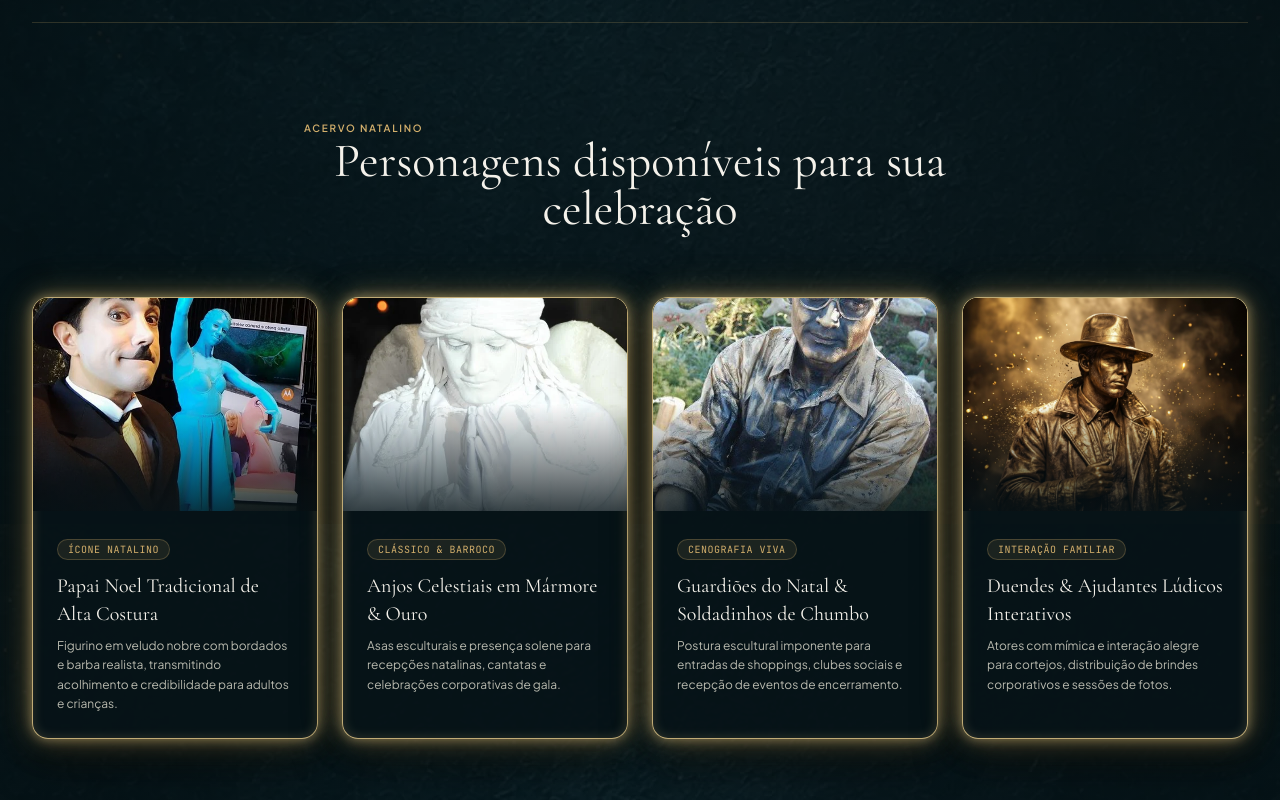
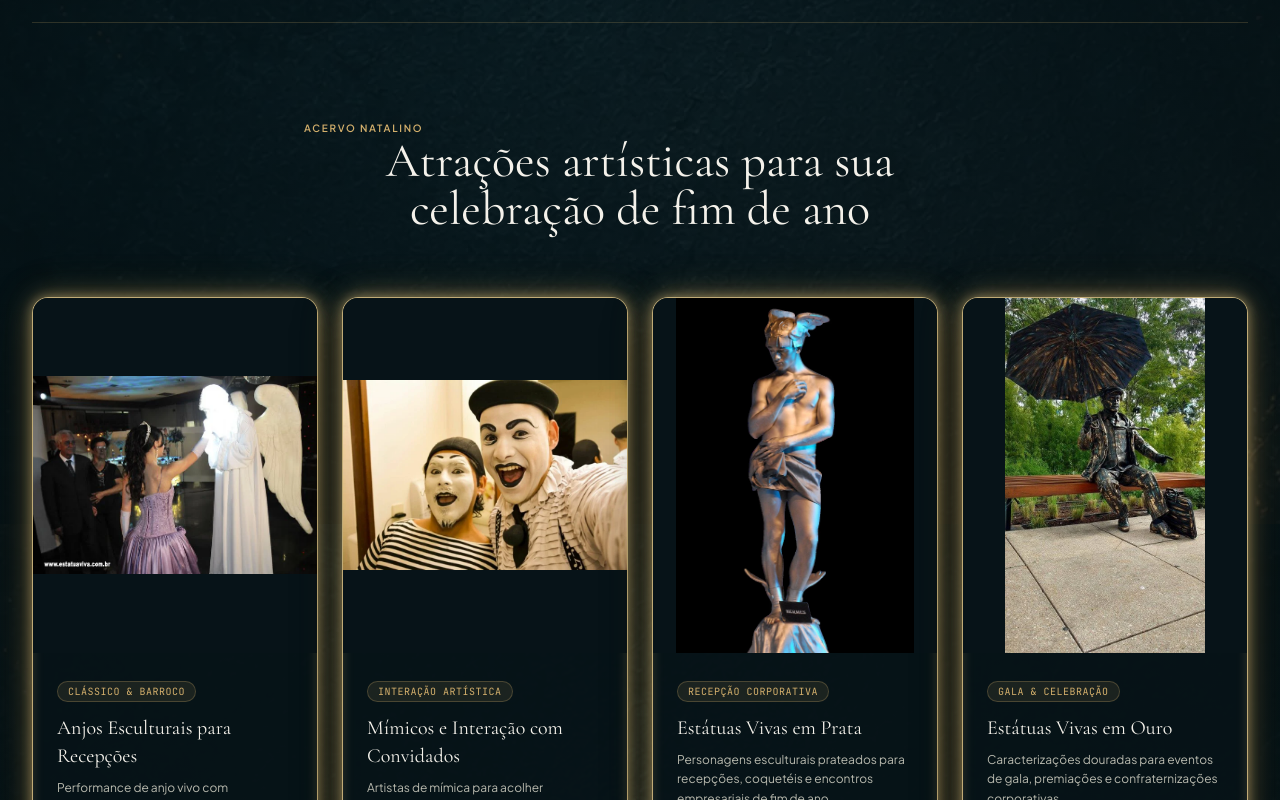
Before and after one commit to mslol21/estatua-viva, a Next.js app: page /natal in a window 1280 px wide. Shown: the part 1780-2580 px from the top of the page. Built offline with nearby package versions, Linux system fonts and the light colour scheme; no server answers.

Commit message:
fix: align Christmas offer cards with actual artist photos and preserve image framing

```diff
--- a/src/app/natal/page.tsx
+++ b/src/app/natal/page.tsx
@@ -59,28 +59,28 @@ const natalVideos = [
 
 const natalCharacters = [
   {
-    name: 'Papai Noel Tradicional de Alta Costura',
-    category: 'Ícone Natalino',
-    desc: 'Figurino em veludo nobre com bordados e barba realista, transmitindo acolhimento e credibilidade para adultos e crianças.',
-    img: '/portfolio/diversas.webp',
+    name: 'Anjos Esculturais para Recepções',
+    category: 'Clássico & Barroco',
+    desc: 'Performance de anjo vivo com caracterização branca, indicada para recepções e celebrações de fim de ano.',
+    img: '/images/estatuas-vivas/estatua-viva-anjo-branco-1.webp',
   },
   {
-    name: 'Anjos Celestiais em Mármore & Ouro',
-    category: 'Clássico & Barroco',
-    desc: 'Asas esculturais e presença solene para recepções natalinas, cantatas e celebrações corporativas de gala.',
-    img: '/portfolio/branca.webp',
+    name: 'Mímicos e Interação com Convidados',
+    category: 'Interação Artística',
+    desc: 'Artistas de mímica para acolher participantes, criar interações leves e momentos fotográficos durante a confraternização.',
+    img: '/images/personagens/mimicos-1-768x512.webp',
   },
   {
-    name: 'Guardiões do Natal & Soldadinhos de Chumbo',
-    category: 'Cenografia Viva',
-    desc: 'Postura escultural imponente para entradas de shoppings, clubes sociais e recepção de eventos de encerramento.',
-    img: '/portfolio/ouro.webp',
+    name: 'Estátuas Vivas em Prata',
+    category: 'Recepção Corporativa',
+    desc: 'Personagens esculturais prateados para recepções, coquetéis e encontros empresariais de fim de ano.',
+    img: '/images/estatuas-vivas/estatua-viva-hermes-prata.webp',
   },
   {
-    name: 'Duendes & Ajudantes Lúdicos Interativos',
-    category: 'Interação Familiar',
-    desc: 'Atores com mímica e interação alegre para cortejos, distribuição de brindes corporativos e sessões de fotos.',
-    img: '/brand/hero-bronze.jpg',
+    name: 'Estátuas Vivas em Ouro',
+    category: 'Gala & Celebração',
+    desc: 'Caracterizações douradas para eventos de gala, premiações e confraternizações corporativas.',
+    img: '/images/estatuas-vivas/estatua-viva-dourado-ouro-1.webp',
   },
 ];
 
@@ -257,7 +257,7 @@ export default function NatalPage() {
           <div className="text-center max-w-2xl mx-auto mb-16">
             <p className="eyebrow">Acervo natalino</p>
             <h2 className="font-serif text-3xl sm:text-5xl">
-              Personagens disponíveis para sua celebração
+              Atrações artísticas para sua celebração de fim de ano
             </h2>
           </div>
 
@@ -267,15 +267,14 @@ export default function NatalPage() {
                 key={char.name}
                 className="neon-gold-card rounded-2xl overflow-hidden border border-champagne-gold/25 bg-[#071318]/90 flex flex-col justify-between"
               >
-                <div className="relative aspect-[4/3] w-full overflow-hidden bg-black">
+                <div className="relative aspect-[4/5] w-full overflow-hidden bg-[#071318]">
                   <Image
                     src={char.img}
                     alt={char.name}
                     fill
                     sizes="(max-width: 640px) 100vw, (max-width: 1024px) 50vw, 25vw"
-                    className="object-cover"
+                    className="object-contain object-center"
                   />
-                  <div className="absolute inset-0 bg-gradient-to-t from-[#071318] via-transparent to-transparent opacity-80" />
                 </div>
                 <div className="p-6 flex-1 flex flex-col justify-between">
                   <div>
```
